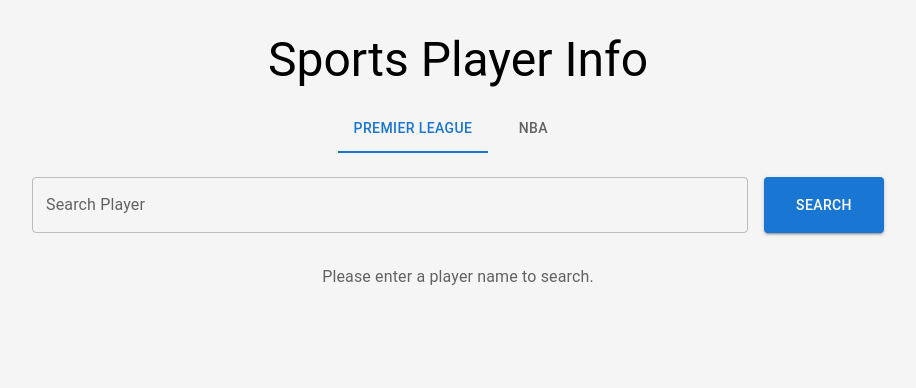
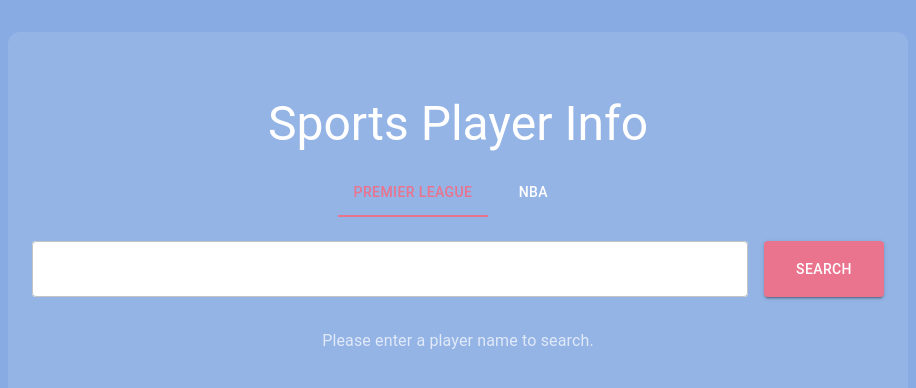
Before and after one commit to shreyas463/PreNBA, a React (Create React App) app: page / in a window 1280 px wide. Shown: the top 388 px of the page, without its empty margins (182-1098 px from the left). Built offline with nearby package versions, Linux system fonts and the light colour scheme.

Commit message:
Update color scheme with #89ABE3 and #EA738D

```diff
--- a/src/App.css
+++ b/src/App.css
@@ -1,9 +1,41 @@
 body {
   margin: 0;
   padding: 0;
-  background-color: #f5f5f5;
+  background-color: #89ABE3;
 }
 
 .App {
   min-height: 100vh;
 }
+
+.search-box .MuiOutlinedInput-root {
+  background-color: white;
+}
+
+.search-box .MuiOutlinedInput-root:hover .MuiOutlinedInput-notchedOutline {
+  border-color: #EA738D;
+}
+
+.search-box .MuiOutlinedInput-root.Mui-focused .MuiOutlinedInput-notchedOutline {
+  border-color: #EA738D;
+}
+
+.search-button {
+  background-color: #EA738D !important;
+}
+
+.search-button:hover {
+  background-color: #d65d77 !important;
+}
+
+.MuiTab-root {
+  color: white !important;
+}
+
+.MuiTab-root.Mui-selected {
+  color: #EA738D !important;
+}
+
+.MuiTabs-indicator {
+  background-color: #EA738D !important;
+}
--- a/src/App.js
+++ b/src/App.js
@@ -29,9 +29,9 @@
   };
 
   return (
-    <Container maxWidth="md">
+    <Container maxWidth="md" sx={{ backgroundColor: 'rgba(255, 255, 255, 0.1)', borderRadius: 3, py: 4, mt: 4 }}>
       <Box sx={{ my: 4 }}>
-        <Typography variant="h3" component="h1" gutterBottom align="center">
+        <Typography variant="h3" component="h1" gutterBottom align="center" sx={{ color: 'white' }}>
           Sports Player Info
         </Typography>
 
@@ -52,9 +52,15 @@
             value={searchTerm}
             onChange={(e) => setSearchTerm(e.target.value)}
             onKeyPress={(e) => e.key === 'Enter' && handleSearch()}
+            className="search-box"
+            sx={{
+              '& label': { color: 'white' },
+              '& label.Mui-focused': { color: '#EA738D' }
+            }}
           />
           <Button
             variant="contained"
+            className="search-button"
             onClick={handleSearch}
             disabled={loading}
             sx={{ minWidth: 120 }}
@@ -64,7 +70,7 @@
         </Box>
 
         {error && (
-          <Typography color="error" align="center" sx={{ mb: 2 }}>
+          <Typography color="error" align="center" sx={{ mb: 2, color: '#EA738D' }}>
             {error}
           </Typography>
         )}
@@ -78,7 +84,7 @@
             />
           ))}
           {players.length === 0 && !loading && !error && (
-            <Typography align="center" color="text.secondary">
+            <Typography align="center" sx={{ color: 'rgba(255, 255, 255, 0.7)' }}>
               Please enter a player name to search.
             </Typography>
           )}
--- a/src/components/PlayerCard.js
+++ b/src/components/PlayerCard.js
@@ -4,7 +4,7 @@
 const PlayerCard = ({ player, sport }) => {
   if (sport === 'football') {
     return (
-      <Card sx={{ minWidth: 275, m: 2 }}>
+      <Card sx={{ minWidth: 275, m: 2, backgroundColor: 'rgba(255, 255, 255, 0.9)' }}>
         <CardContent>
           <Typography variant="h5" component="div">
             {player.player?.name || player.name}
```
